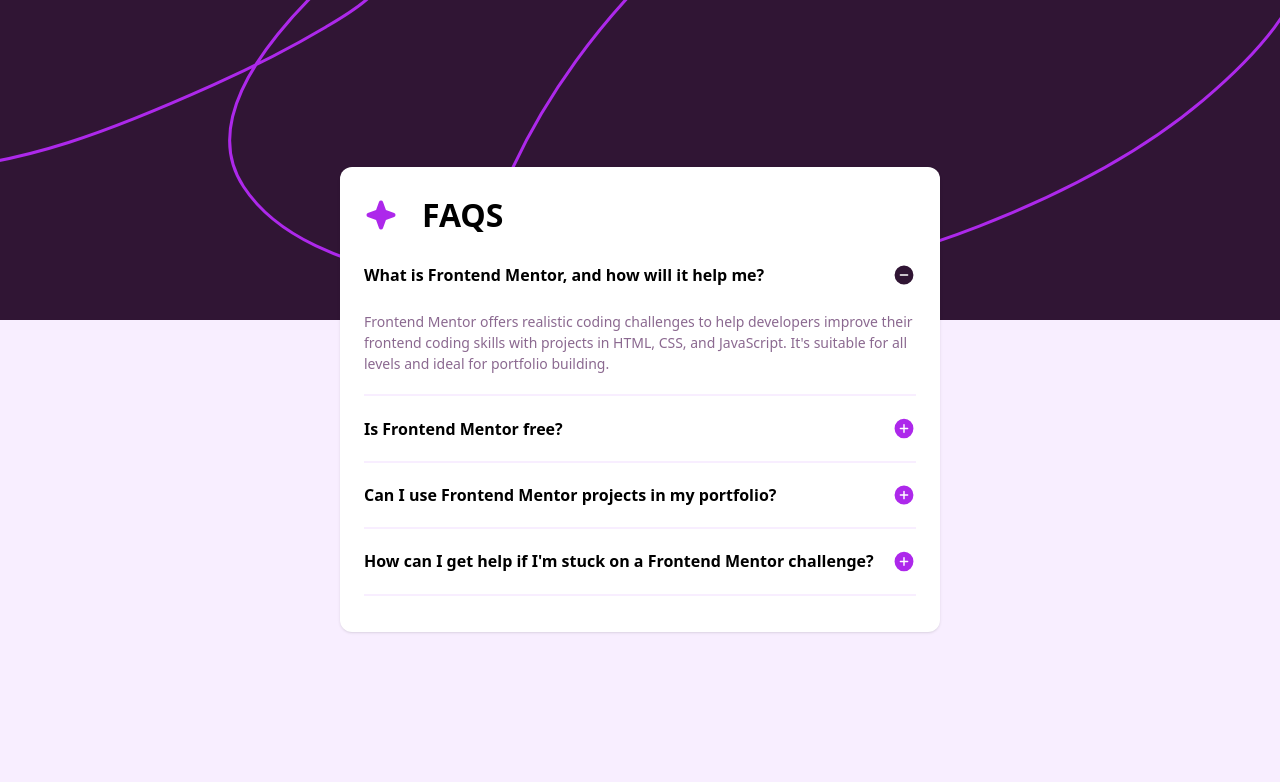
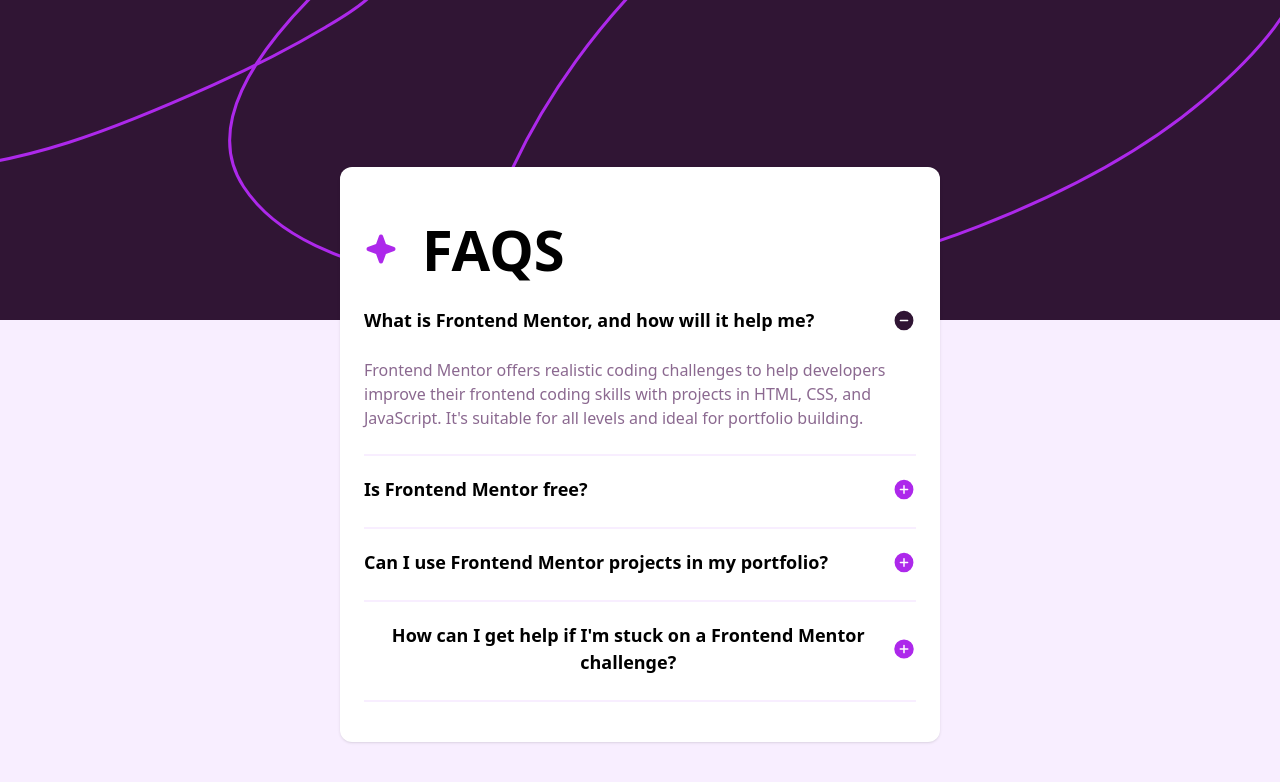
Before and after one commit to DevDiu071/faq-accordion, a React (Vite) app: page / in a window 1280 px wide. Shown: the top 782 px of the page. Built offline with nearby package versions, Linux system fonts and the light colour scheme.

Commit message:
fix things

```diff
--- a/src/App.tsx
+++ b/src/App.tsx
@@ -17,16 +17,16 @@
 
   return (
     <div className="md:pt-[167px] pt-[142px] md:bg-[url('/assets/images/background-pattern-desktop.svg')] bg-[url('/assets/images/background-pattern-mobile.svg')] bg-top bg-fixed md:h-[320px] h-[232px] ">
-      <div className="max-w-[600px] pb-4 shadow-sm bg-white md:mx-auto mx-6 rounded-xl px-6 md:px-6">
-        <div className="flex items-center gap-x-6 py-6 ">
+      <div className="max-w-[600px] py-4 md:py-[40px] shadow-sm bg-white md:mx-auto mx-6 rounded-xl px-6 md:px-6">
+        <div className="flex items-center gap-x-6 ">
           <img
             src="/assets/images/icon-star.svg"
             alt="star icon besides logo"
             className="w-[20.99px] h-[20.99px] cursor-pointer md:w-[34px] md:h-[34px]"
           />
-          <h1 className="text-[32px] font-bold">FAQS</h1>
+          <h1 className="text-[32px] md:text-[56px] font-bold">FAQS</h1>
         </div>
-        <div className="border-b-2 border-pink mb-5 pb-5">
+        <div className="border-b-2 border-pink mb-5 pb-6">
           <div>
             <div>
               <h2
@@ -35,7 +35,7 @@
                     toggleFAQ(0);
                   }
                 }}
-                className="text-[16px] font-semibold"
+                className="text-[18px] mt-4 font-semibold"
               >
                 <button
                   className="flex items-center w-full justify-between"
@@ -77,7 +77,7 @@
                     aria-labelledby="accordion-button-1"
                     hidden={!toggleStates[0]}
                   >
-                    <p className="text-[14px] text-text-color mt-[24px]">
+                    <p className="text-[16px] text-text-color mt-[24px]">
                       Frontend Mentor offers realistic coding challenges to help
                       developers improve their frontend coding skills with
                       projects in HTML, CSS, and JavaScript. It's suitable for
@@ -90,7 +90,7 @@
           </div>
         </div>
 
-        <div className="border-b-2 border-pink mb-5 pb-5">
+        <div className="border-b-2 border-pink mb-5 pb-6">
           <div>
             <div>
               <h2
@@ -99,7 +99,7 @@
                     toggleFAQ(1);
                   }
                 }}
-                className="text-[16px] font-semibold"
+                className="text-[18px] font-semibold"
               >
                 <button
                   className="flex items-center w-full justify-between"
@@ -141,7 +141,7 @@
                     aria-labelledby="accordion-button-1"
                     hidden={!toggleStates[1]}
                   >
-                    <p className="text-[14px] text-text-color mt-[24px]">
+                    <p className="text-[16px] text-text-color mt-[24px]">
                       Yes, Frontend Mentor offers both free and premium coding
                       challenges, with the free option providing access to a
                       range of projects suitable for all skill levels.
@@ -153,7 +153,7 @@
           </div>
         </div>
 
-        <div className="border-b-2 border-pink mb-5 pb-5">
+        <div className="border-b-2 border-pink mb-5 pb-6">
           <div>
             <div>
               <h2
@@ -162,7 +162,7 @@
                     toggleFAQ(2);
                   }
                 }}
-                className="text-[16px] font-semibold"
+                className="text-[18px] font-semibold"
               >
                 <button
                   className="flex items-center w-full justify-between"
@@ -204,7 +204,7 @@
                     aria-labelledby="accordion-button-1"
                     hidden={!toggleStates[2]}
                   >
-                    <p className="text-[14px] text-text-color mt-[24px]">
+                    <p className="text-[16px] text-text-color mt-[24px]">
                       Yes, you can use projects completed on Frontend Mentor in
                       your portfolio. It's an excellent way to showcase your
                       skills to potential employers!
@@ -215,7 +215,7 @@
             </AnimatePresence>
           </div>
         </div>
-        <div className="border-b-2 border-pink mb-5 pb-5">
+        <div className="border-b-2 border-pink pb-6">
           <div>
             <div>
               <h2
@@ -224,7 +224,7 @@
                     toggleFAQ(3);
                   }
                 }}
-                className="text-[16px] font-semibold "
+                className="text-[18px] font-semibold "
               >
                 <button
                   className="flex items-center w-full justify-between"
@@ -267,7 +267,7 @@
                     aria-labelledby="accordion-button-1"
                     hidden={!toggleStates[3]}
                   >
-                    <p className="text-[14px] text-text-color mt-[24px]">
+                    <p className="text-[16px] text-text-color mt-[24px]">
                       The best place to get help is inside Frontend Mentor's
                       Discord community. There's a help channel where you can
                       ask questions and seek support from other community
```
